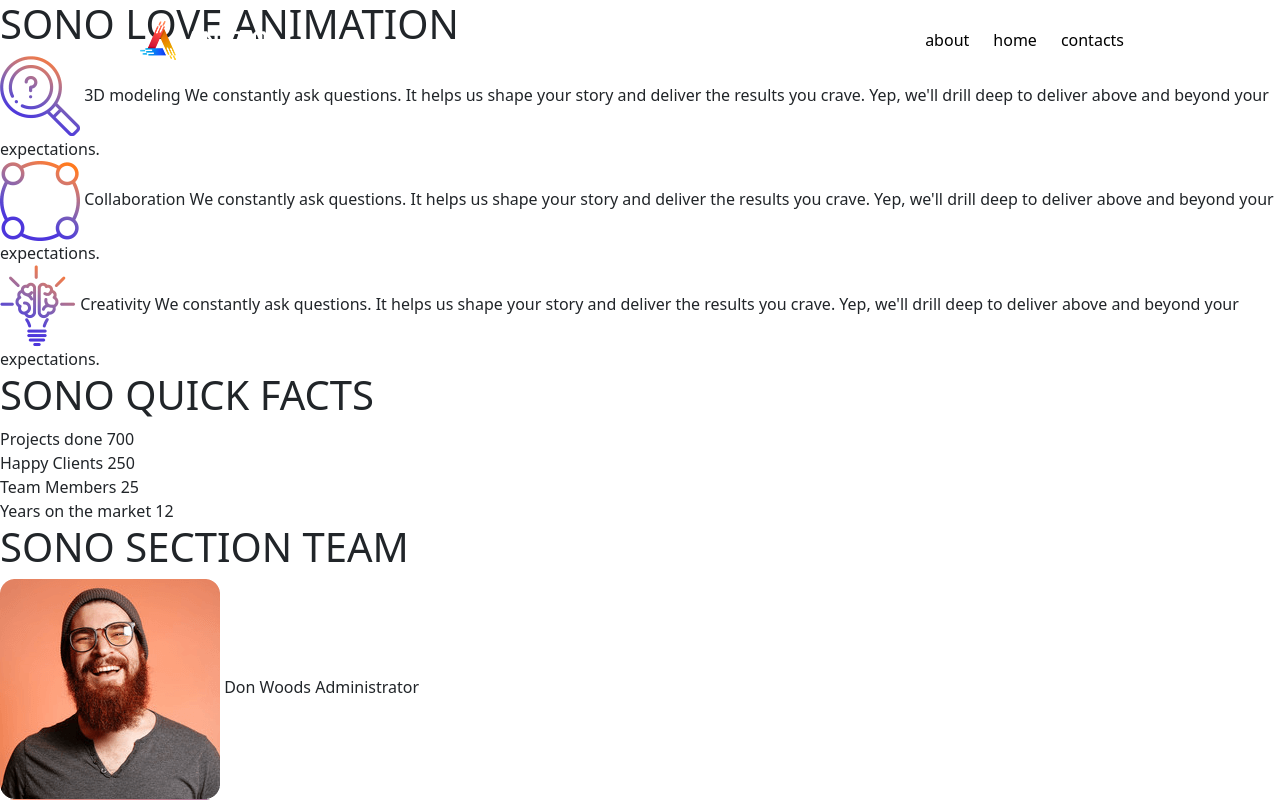
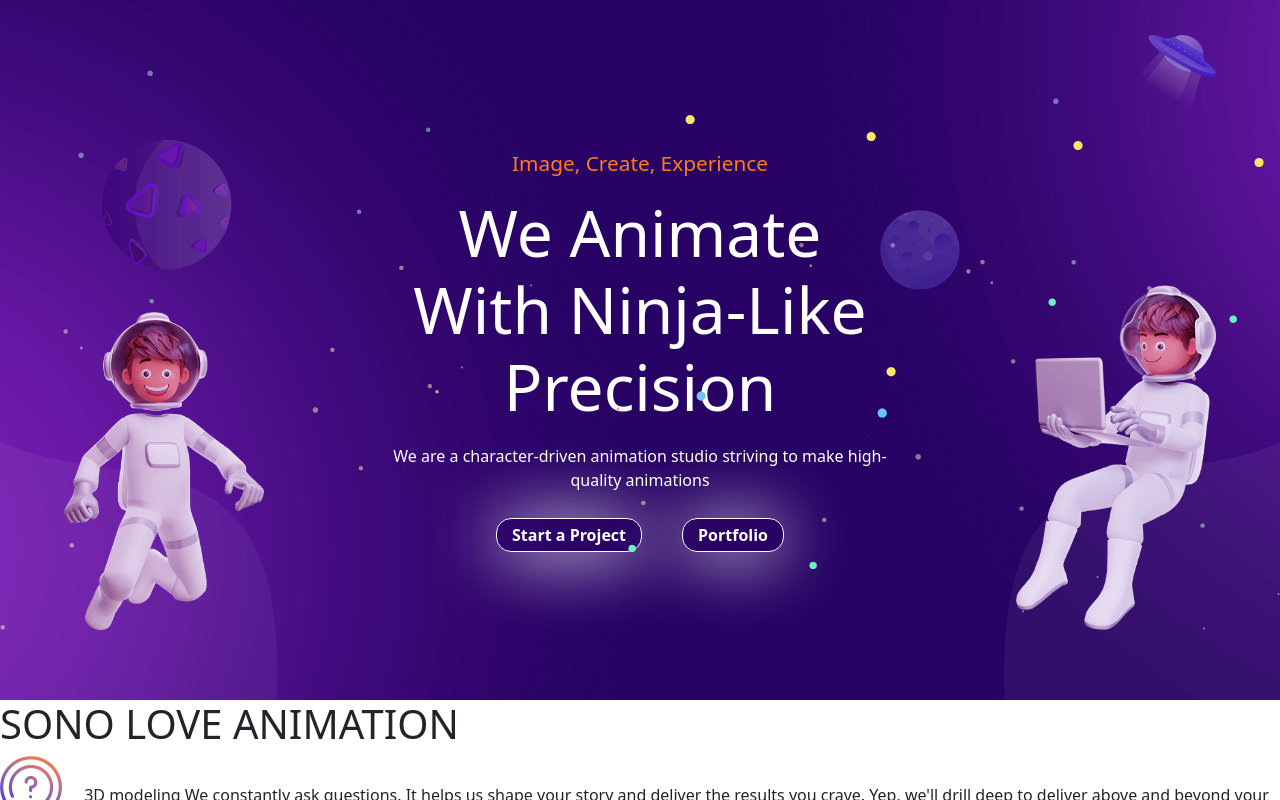
Before and after one commit to Chrissx77/proj-html-vuejs, a Vue app: page / in a window 1280 px wide. Shown: the top 800 px of the page. Built offline with nearby package versions, Linux system fonts and the light colour scheme.

Commit message:
added jumbotron section

```diff
--- a/src/pages/Home.vue
+++ b/src/pages/Home.vue
@@ -3,6 +3,9 @@ import LoveAnimation from './LoveAnimation.vue';
 import Facts from './Facts.vue';
 import SectionTeam from './SectionTeam.vue';
 import Client from './Client.vue';
+import Jumbotron from './Jumbotron.vue';
+
+
 
 export default {
   name: "Home",
@@ -11,12 +14,14 @@ export default {
     Facts,
     SectionTeam,
     Client,
+    Jumbotron,
   }
 
 };
 </script>
 
 <template>
+  <Jumbotron/>
   <LoveAnimation/>
   <Facts/>
   <SectionTeam/>
--- /dev/null
+++ b/src/pages/Jumbotron.vue
@@ -0,0 +1,155 @@
+<script>
+export default {
+  name: "Jumbotrone",
+};
+</script>
+
+<template>
+  <section class="hero">
+    <div class="wrap">
+      <p class="label">Image, Create, Experience</p>
+      <h1 class="mainTitle">We Animate With Ninja-Like Precision</h1>
+      <p class="paragraph">
+        We are a character-driven animation studio striving to make high-quality animations
+      </p>
+      <button class="btn-project">Start a Project</button>
+      <button class="btn-portfolio">Portfolio</button>
+    </div>
+
+    <div class="starsLeft">
+      <img src="../assets/dots-left.png" alt="" srcset="">
+    </div>
+
+    <div class="starsRight">
+      <img src="../assets/dots-right.png" alt="" srcset="">
+    </div>
+
+    <div class="imageAstroneer">
+      <img src="../assets/left-man.png" alt="" srcset="">
+    </div>
+
+    <div class="imageAstroneerPC">
+      <img src="../assets/right-man.png" alt="" srcset="">
+    </div>
+
+    <div class="planet">
+      <img src="../assets/globe1.png" alt="" srcset="">
+    </div>
+
+    <div class="moon">
+      <img src="../assets/globe2.png" alt="" srcset="">
+    </div>
+
+    <div class="alien">
+      <img src="../assets/light.png" alt="" srcset="">
+    </div>
+  </section>
+</template>
+
+<style lang="scss" scoped>
+@use "../style/partials/variables" as *;
+@use "../style/partials/mixins" as *;
+
+.hero {
+  background-image: url("../assets/banner-bg.png");
+  min-height: 700px;
+  color: white;
+  background-position: center;
+  @include flex;
+  align-items: center;
+  position: relative;
+
+  .wrap{
+    width: 40%;
+    margin: 0 auto;
+    text-align: center;
+
+    .label{
+      color: $orange;
+      font-size: 1.3rem;
+    }
+
+    h1{
+      font-size: 4rem;
+    }
+
+    .paragraph{
+      padding: 10px 0;
+    }
+
+    button{
+      border: 1px solid $white;
+      border-radius: 15px;
+      margin: 0 20px;
+      padding:4px 15px;
+      font-weight:bold;
+      background-color: transparent;
+      color: white;
+      box-shadow: 0px 3px 70px 0px white;
+      &:hover{
+        background-color: $white;
+        color: black;
+      }
+    }
+  }
+
+  .imageAstroneer{
+    position: absolute;
+    left: 5%;
+    bottom: 10%;
+    img{
+      width: 200px;
+    }
+  }
+
+  .imageAstroneerPC{
+    position: absolute;
+    right: 5%;
+    bottom: 10%;
+    img{
+      width: 200px;
+    }
+  }
+
+  .starsLeft{
+    position: absolute;
+    left: 0;
+    bottom: 10%;
+  }
+
+  .starsRight{
+    position: absolute;
+    right: 0;
+    bottom: 10%;
+  }
+
+  .planet{
+    position: absolute;
+    top: 20%;
+    left: 8%;
+    img{
+      width: 130px;
+    }
+  }
+
+  .moon{
+    position: absolute;
+    right: 25%;
+    top:30%;
+
+    img{
+      width: 80px;
+    }
+  }
+
+  .alien{
+    position: absolute;
+    right: 5%;
+    top:5%;
+
+    img{
+      width: 80px;
+    }
+  }
+}
+</style>
```
